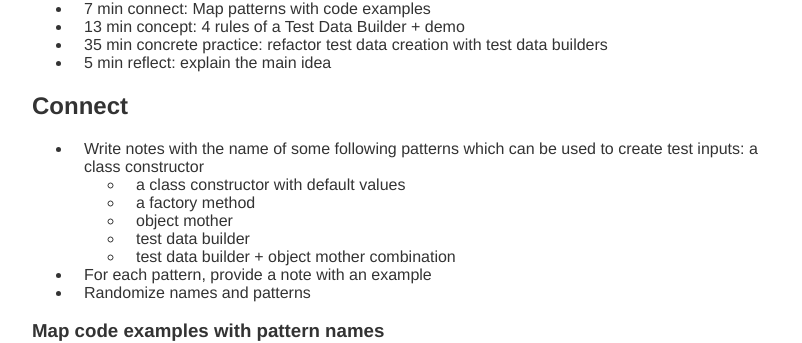
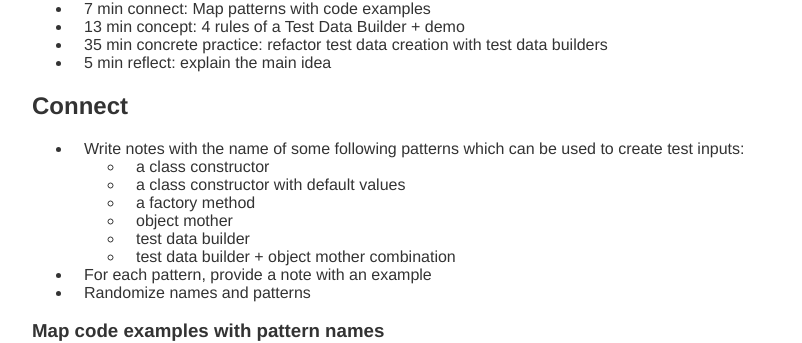
Before and after one commit to sammancoaching/website, a Jekyll site: the page built from _learning_hours/test_design/test_data_builders.md, in a window 1280 px wide. Shown: the part 184-527 px from the top of the page, without its empty margins (233-1035 px from the left). Built offline with Jekyll 4.4.1, drawn with Linux system fonts in a browser that asks for light colours.

```diff
--- a/_learning_hours/test_design/test_data_builders.md
+++ b/_learning_hours/test_design/test_data_builders.md
@@ -19,7 +19,8 @@ while improving their readability and reducing coupling between tests and source
 
 ## Connect
 
-- Write notes with the name of some following patterns which can be used to create test inputs: a class constructor
+- Write notes with the name of some following patterns which can be used to create test inputs:
+  - a class constructor
   - a class constructor with default values
   - a factory method
   - object mother
@@ -48,7 +49,7 @@ Demo the refactoring of test inputs using a test data builder on an existing tes
 - remove usage of overriding methods when the value set is not relevant for the test case
 
 #### Tips
-- You can use the [test-data-builders-kata](../../mikado-method/test-data-builders-kata), choosing the language of your choice, refactoring the Country creation.
+- You can use the [test-data-builders-kata](https://github.com/katalogs/test-data-builders-kata), choosing the language of your choice, refactoring the Country creation.
 - Use the [generate code from usage](https://xtrem-tdd.netlify.app/Flavours/generate-code-from-usage) method to focus on writing the code as you need to use it, and keep the demo short and clear.
 
 ## Concrete Practice
```
